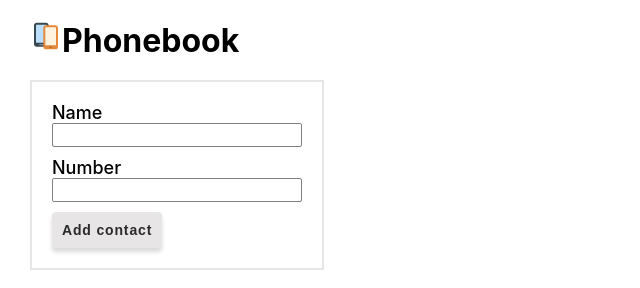
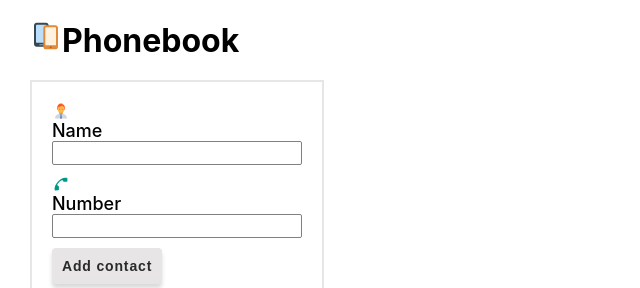
Before and after one commit to DaryaBobur/goit-react-hw-07-phonebook, a React (Create React App) app: page / in a window 1280 px wide. Shown: the top 288 px of the page, without its empty margins (0-640 px from the left). Built offline with nearby package versions, Linux system fonts and the light colour scheme; no server answers.

Commit message:
Update ContactsForm.jsx

```diff
--- a/src/components/ContactsForm/ContactsForm.jsx
+++ b/src/components/ContactsForm/ContactsForm.jsx
@@ -5,6 +5,7 @@ import { Form } from './ContactsFormStyled';
 import { useDispatch } from 'react-redux';
 import { addContact } from 'redux/operations';
 
+import { FcManager, FcPhone, FcPlus } from "react-icons/fc";
 const ContactForm = () =>  {
 
   const dispatch = useDispatch();
@@ -46,7 +47,7 @@ const ContactForm = () =>  {
 
   return (
     <Form onSubmit={handleSubmit}>
-      <label htmlFor='htmlFor={userInputId}'>Name
+      <label htmlFor='htmlFor={userInputId}'><FcManager/>Name
         <input
             type="text"
             name="name"
@@ -59,7 +60,7 @@ const ContactForm = () =>  {
         />
       </label>
 
-      <label htmlFor="{userInputId}">Number
+      <label htmlFor="{userInputId}"><FcPhone/>Number
         <input
             type="tel"
             name="number"
```
